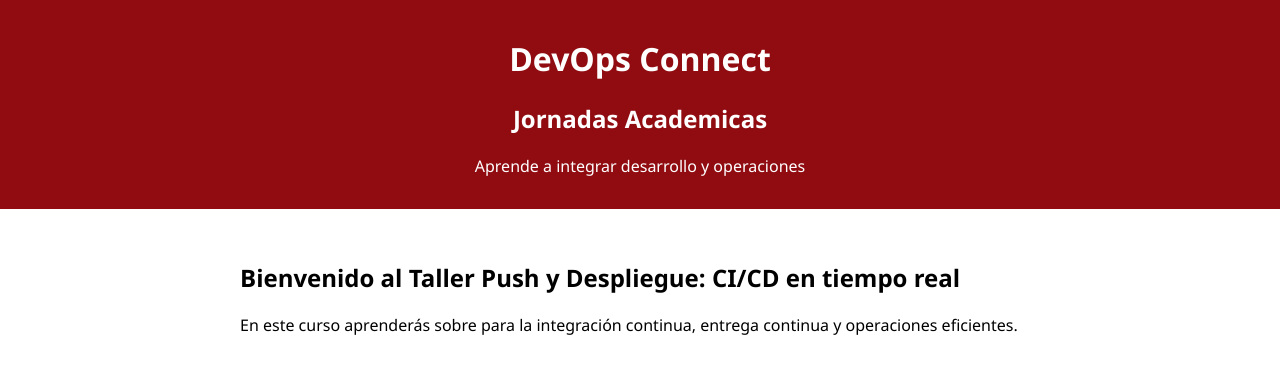
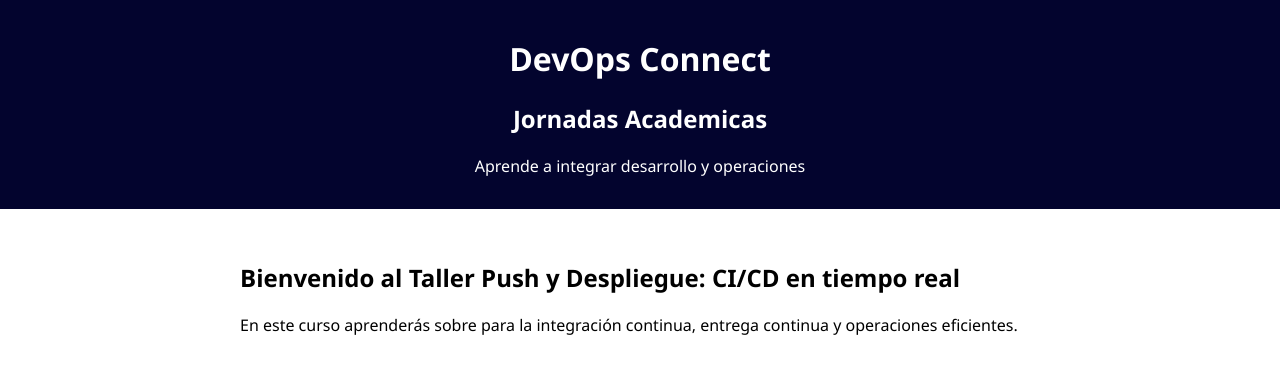
Before and after one commit to renatoapaza/PythonApp, a Flask app: page / in a window 1280 px wide. Shown: the top 365 px of the page. Run offline with Flask 3, Linux system fonts and the light colour scheme.

Commit message:
cambio de color

```diff
--- a/templates/index.html
+++ b/templates/index.html
@@ -12,7 +12,7 @@
     }
 
     header {
-      background-color: #900c11;
+      background-color: #03042e;
       color: #fff;
       text-align: center;
       padding: 1rem 0;
@@ -89,7 +89,7 @@
     </div>
   </div>
   <footer>
-    <p>© 2025 rapaza DevOps</p>
+    <p>© 2025 DevOps</p>
     <p class="footer-name">Desarrollado por Renato :-) </p>
   </footer>
 </body>
```
